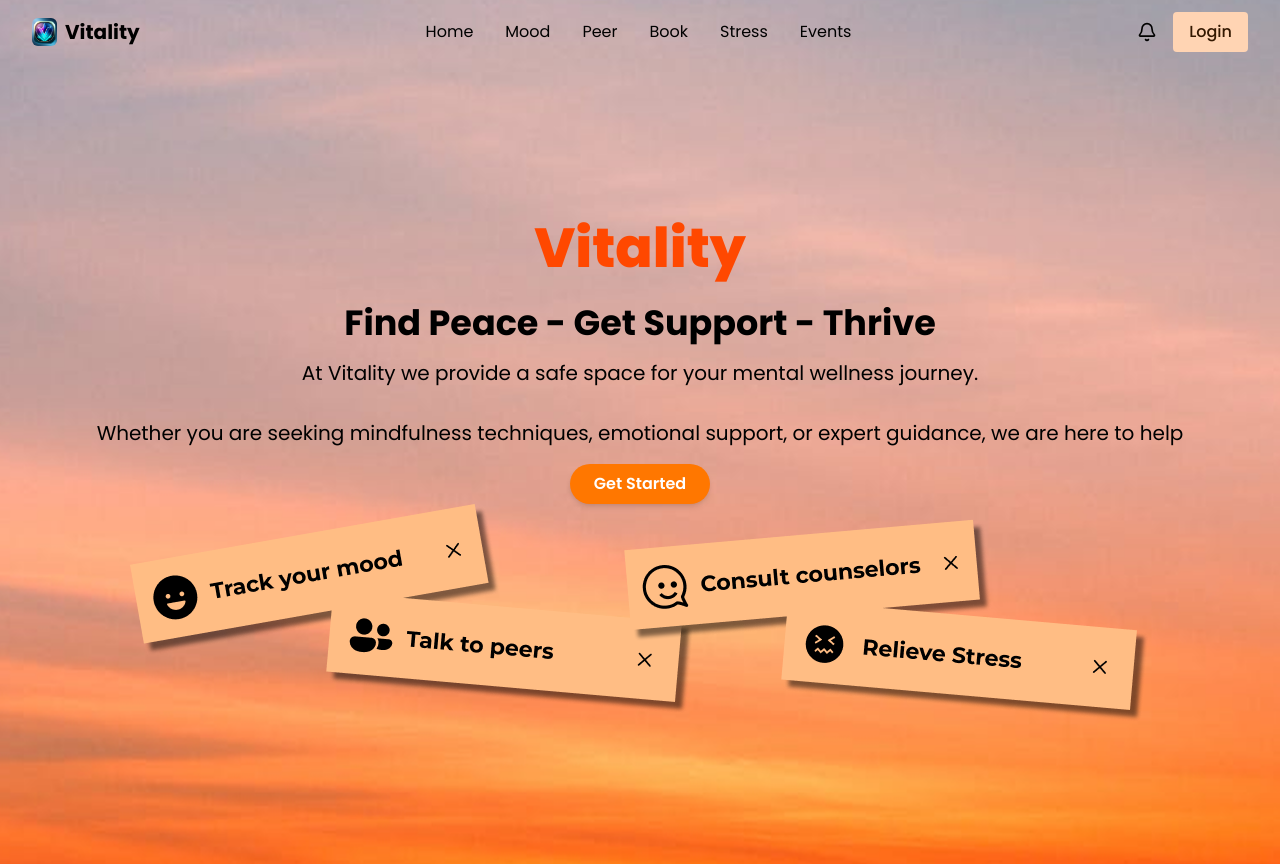
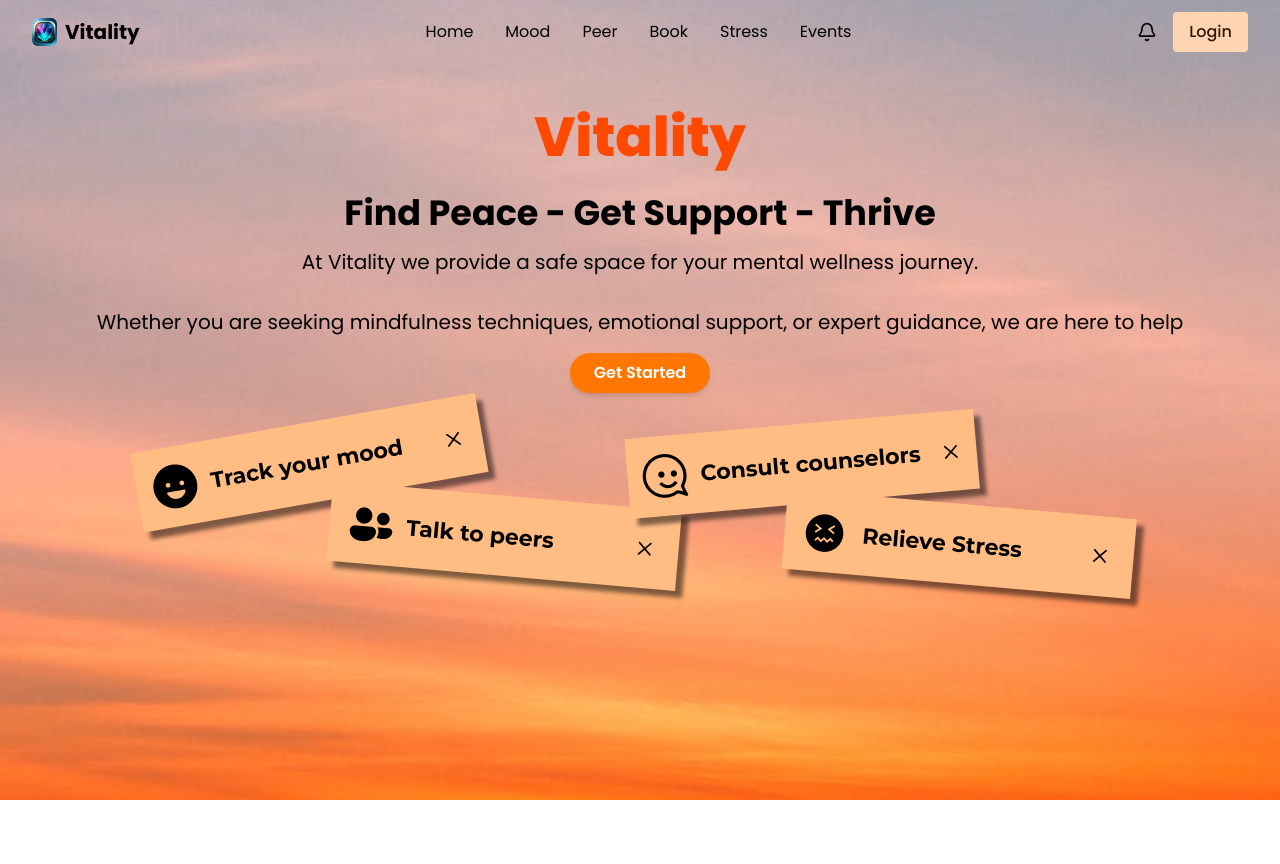
Before and after one commit to NSuryansh/Built_it, a React (Vite) app in the folder frontend/: page / in a window 1280 px wide. After the commit the page ends 800 px from the top, so only its background shows below. Built offline with nearby package versions, Linux system fonts and the light colour scheme.

Commit message:
Changes to landing

```diff
--- a/frontend/src/components/ChatList.jsx
+++ b/frontend/src/components/ChatList.jsx
@@ -3,7 +3,7 @@ import { MessageSquare } from "lucide-react";
 
 export default function ChatList({ names, selectedChat, setSelectedChat }) {
   return (
-    <div className="w-80 bg-[var(--mp-custom-white)] border-r border-[var(--mp-custom-gray-200)] overflow-y-auto">
+    <div className="md:w-4/12 lg:w-3/12 bg-[var(--mp-custom-white)] border-r border-[var(--mp-custom-gray-200)] overflow-y-auto">
       <div className="bg-[var(--mp-custom-peach)]">
         <div className="p-4 border-b border-[var(--mp-custom-gray-200)]">
           <h1 className="text-2xl font-bold text-[var(--mp-heading-text)]">
--- a/frontend/src/pages/Landing.jsx
+++ b/frontend/src/pages/Landing.jsx
@@ -1,13 +1,13 @@
 import React from "react";
-import { Link, useLocation } from "react-router-dom";
+import { Link } from "react-router-dom";
 import Navbar from "../components/Navbar";
 
 const Landing = () => {
   return (
     <>
     <Navbar/>
-    <div className="px-2 sm:px-4 min-h-screen flex justify-center items-center overflow-y-hidden">
-      <div className="flex flex-col h-full items-center justify-center">
+    <div className="px-2 sm:px-4 flex justify-center items-center overflow-y-hidden">
+      <div className="flex flex-col mt-8 h-full items-center justify-center">
         <div className="text-[45px] sm:text-[55px] font-extrabold text-[var(--landing-bg-orange)]">
           Vitality
         </div>
--- a/frontend/src/pages/Peer.jsx
+++ b/frontend/src/pages/Peer.jsx
@@ -12,7 +12,7 @@ import PacmanLoader from "react-spinners/PacmanLoader";
 import Navbar from "../components/Navbar";
 import { ToastContainer, toast } from "react-toastify";
 
-export default function Peer() {
+const Peer = () => {
   const [isAuthenticated, setIsAuthenticated] = useState(null);
   const [aesKey, setAesKey] = useState();
   const [chats, setChats] = useState([]);
@@ -271,7 +271,7 @@ export default function Peer() {
     <div className="flex flex-col h-screen bg-[var(--mp-custom-white)]">
       <Navbar />
       <ToastContainer />
-      <div className="flex h-full">
+      <div className="md:flex h-full hidden">
         {filteredChats.length > 0 ? (
           <ChatList
             names={filteredChats.map((chat) => chat.name)}
@@ -279,7 +279,7 @@ export default function Peer() {
             setSelectedChat={setSelectedChat}
           />
         ) : (
-          <div className="w-3/12 h-full flex justify-center items-center">
+          <div className="md:w-4/12 lg:w-3/12 h-full flex justify-center items-center">
             You have no chats
           </div>
         )}
@@ -308,6 +308,8 @@ export default function Peer() {
     </div>
   );
 }
+
+export default Peer;
 
 // import React, { useEffect, useState, useRef } from "react";
 // import ChatList from "../components/ChatList";
```
